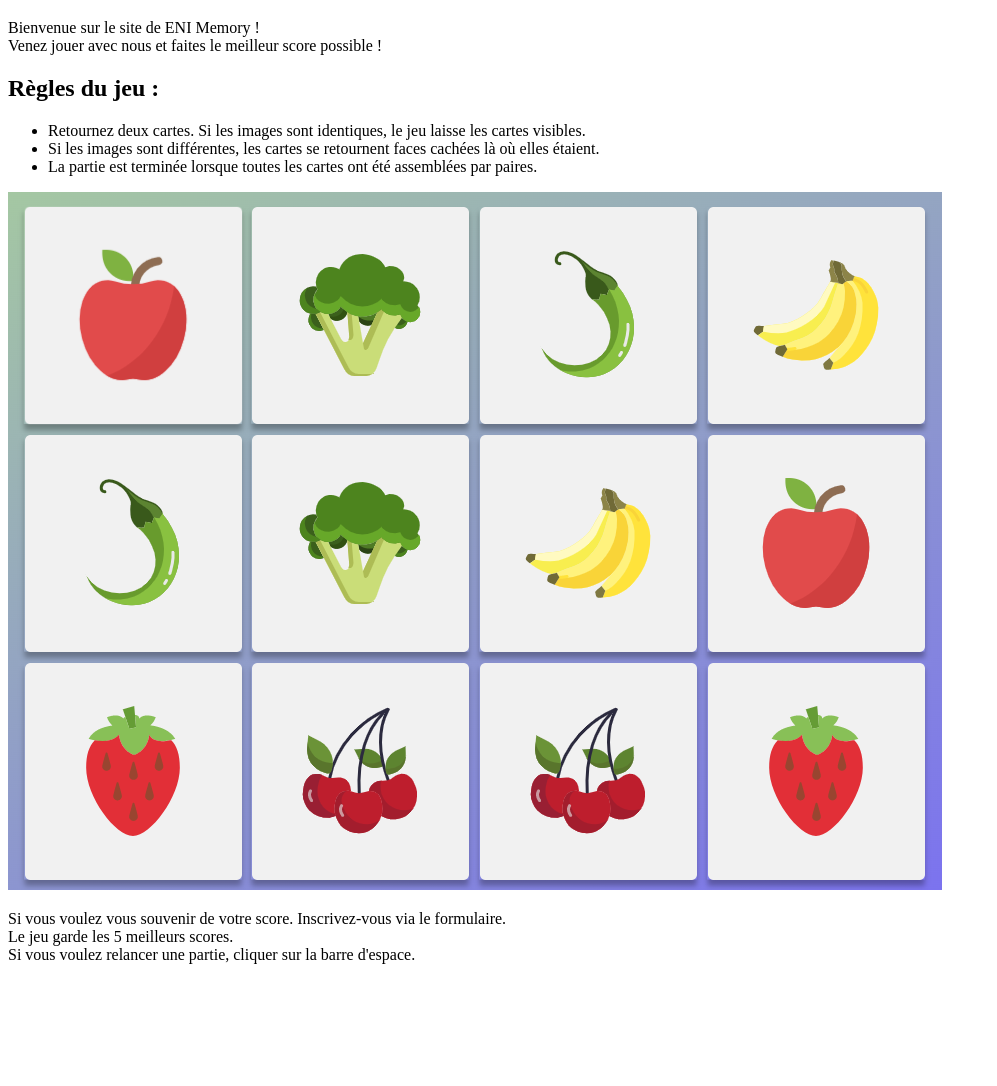
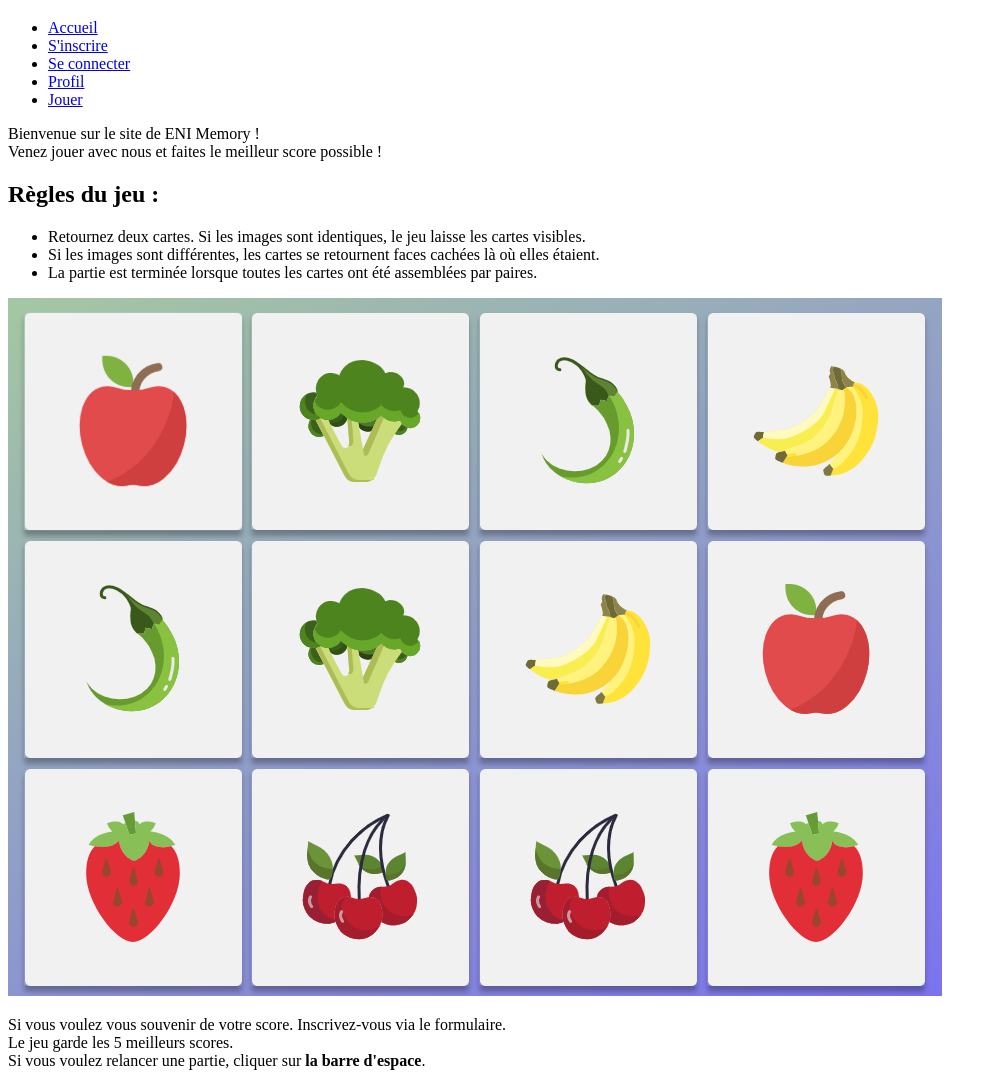
Before and after one commit to maelle-s56/Eni-Memory-maelle, a plain HTML site: page index.html in a window 1280 px wide. Shown: the part 61-1147 px from the top of the page, without its empty margins (0-997 px from the left). Before the commit the page ends 1041 px from the top, so only its background shows below. Drawn offline with Linux system fonts and the light colour scheme.

Commit message:
création des différente pages et feuille css de l'index

```diff
--- a/index.html
+++ b/index.html
@@ -3,9 +3,21 @@
   <head>
     <meta charset="UTF-8" />
     <meta name="viewport" content="width=device-width, initial-scale=1.0" />
+    <link rel="stylesheet" href="style.css" />
     <title>ENI Memory</title>
   </head>
   <h1>ENI Memory</h1>
+  <header>
+    <nav>
+      <ul>
+        <li><a href="index.html">Accueil</a></li>
+        <li><a href="inscription.html">S'inscrire</a></li>
+        <li><a href="connecter.html">Se connecter</a></li>
+        <li><a href="profil.html">Profil</a></li>
+        <li><a href="jeu.html">Jouer</a></li>
+      </ul>
+    </nav>
+  </header>
   <body>
     <p>
       Bienvenue sur le site de ENI Memory !
@@ -37,7 +49,8 @@
       <br />
       Le jeu garde les 5 meilleurs scores.
       <br />
-      Si vous voulez relancer une partie, cliquer sur la barre d'espace.
+      Si vous voulez relancer une partie, cliquer sur
+      <strong>la barre d'espace</strong>.
     </p>
   </body>
 </html>
```
Also changed, not shown: connecter.html (added), inscription.html (added), jeu.html (added), profil.html (added), style.css (added).
